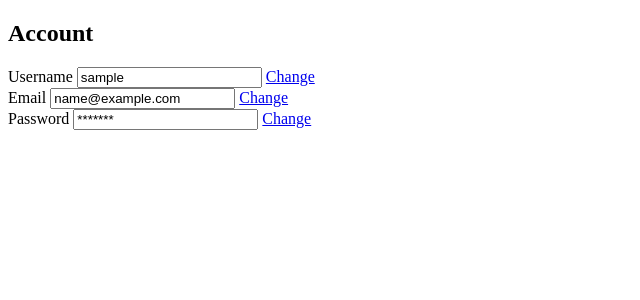
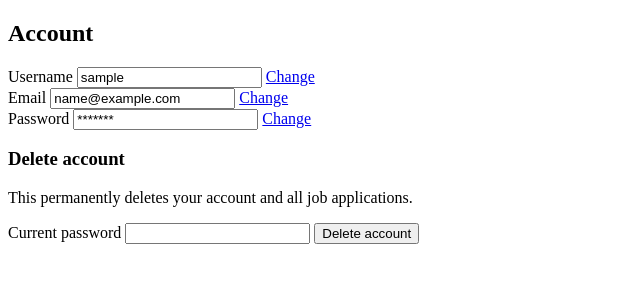
Before and after one commit to Adfmu1/japp-tracker, a Flask app: page /account in a window 1280 px wide. Shown: the part 119-419 px from the top of the page, without its empty margins (0-640 px from the left). Run offline with Flask 3, Linux system fonts and the light colour scheme; the visitor is signed in with stand-in values (Sample User, id 1); data comes from the database, SQL or seed files in the repository; parts of the project's set-up code (start-up, migrations or seed data) failed here and were passed over.

Commit message:
feat(account): add password-confirmed deletion

```diff
--- a/app/forms.py
+++ b/app/forms.py
@@ -112,6 +112,14 @@ class ChangePasswordForm(FlaskForm):
     submit = SubmitField("Save")
 
 
+class DeleteAccountForm(FlaskForm):
+    password = PasswordField(
+        "Current password",
+        validators=[DataRequired()],
+    )
+    submit = SubmitField("Delete account")
+
+
 class JobApplicationForm(FlaskForm):
     name = StringField(
         "Position",
--- a/app/routes/account.py
+++ b/app/routes/account.py
@@ -10,13 +10,18 @@ from flask import (
     render_template,
     url_for,
 )
-from flask_login import current_user, login_required
+from flask_login import current_user, login_required, logout_user
 from flask_wtf import FlaskForm
 from sqlalchemy.exc import IntegrityError
 
 from ..extensions import limiter, user_rate_limit_key
-from ..forms import ChangeEmailForm, ChangePasswordForm, ChangeUsernameForm
-from ..models import db
+from ..forms import (
+    ChangeEmailForm,
+    ChangePasswordForm,
+    ChangeUsernameForm,
+    DeleteAccountForm,
+)
+from ..models import JobApplication, db
 
 bp = Blueprint("account", __name__)
 
@@ -41,7 +46,41 @@ def _render_edit(field: str, heading: str, form: FlaskForm) -> str:
 @bp.get("/account")
 @login_required
 def index() -> str:
-    return render_template("account.html")
+    return render_template("account.html", delete_form=DeleteAccountForm())
+
+
+@bp.post("/account/delete")
+@login_required
+@limiter.limit("5 per minute", key_func=user_rate_limit_key, methods=["POST"])
+def delete() -> Response:
+    form = DeleteAccountForm()
+    if not form.validate_on_submit():
+        flash("Current password is required.", "error")
+        return redirect(url_for("account.index"))
+
+    if not current_user.check_password(form.password.data):
+        flash("Incorrect password.", "error")
+        return redirect(url_for("account.index"))
+
+    user = current_user._get_current_object()
+    try:
+        db.session.execute(
+            db.delete(JobApplication).where(JobApplication.user_id == user.id)
+        )
+        db.session.delete(user)
+        db.session.commit()
+    except IntegrityError:
+        db.session.rollback()
+        current_app.logger.warning(
+            "Failed to delete account",
+            exc_info=True,
+        )
+        flash("Could not delete your account. Please try again.", "error")
+        return redirect(url_for("account.index"))
+
+    logout_user()
+    flash("Account deleted.", "success")
+    return redirect(url_for("main.index"))
 
 
 @bp.route("/account/edit/<field>", methods=["GET", "POST"])
--- a/app/templates/account.html
+++ b/app/templates/account.html
@@ -22,4 +22,20 @@
     <input id="account-password" type="text" value="*******" autocomplete="off" readonly>
     <a href="{{ url_for('account.edit', field='password') }}">Change</a>
   </div>
+
+  <section aria-labelledby="delete-account-heading">
+    <h3 id="delete-account-heading">Delete account</h3>
+    <p>This permanently deletes your account and all job applications.</p>
+    <form method="post" action="{{ url_for('account.delete') }}">
+      {{ delete_form.hidden_tag() }}
+      {{ delete_form.password.label }}
+      {{ delete_form.password(autocomplete="current-password") }}
+      {% for error in delete_form.password.errors %}
+        <p>{{ error }}</p>
+      {% endfor %}
+      {{ delete_form.submit(
+        onclick="return confirm('Permanently delete your account and all job applications?');"
+      ) }}
+    </form>
+  </section>
 {% endblock %}
```
Also changed, not shown: tests/test_account.py (added, +133 -0 lines).
